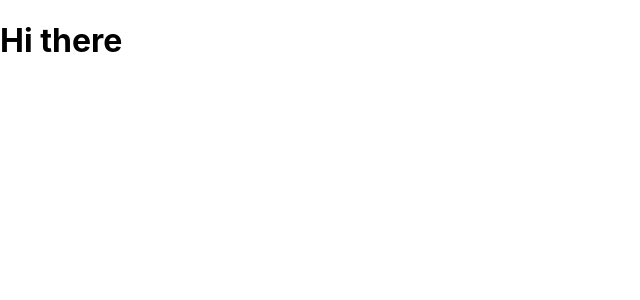
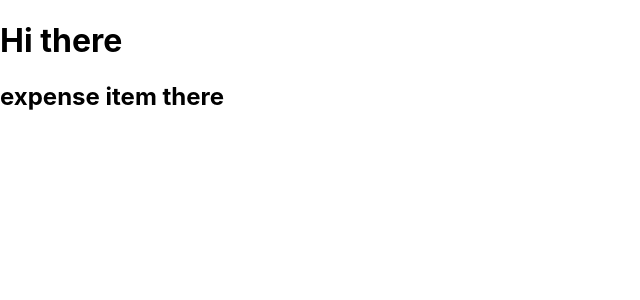
Before and after one commit to imran-farooq7/expense-tracker, a React (Create React App) app: page / in a window 1280 px wide. Shown: the top 300 px of the page, without its empty margins (0-640 px from the left). Built offline with nearby package versions, Linux system fonts and the light colour scheme.

Commit message:
Expense item component add

```diff
--- a/src/App.js
+++ b/src/App.js
@@ -1,8 +1,13 @@
+import ExpenseItem from "./components/ExpenseItem";
+
 
 function App() {
   return (
-    <h1>Hi there</h1>
-  );
+		<div>
+			<h1>Hi there</h1>
+			<ExpenseItem></ExpenseItem>
+		</div>
+	);
 }
 
 export default App;
--- /dev/null
+++ b/src/components/ExpenseItem.js
@@ -0,0 +1,4 @@
+function ExpenseItem() {
+    return <h2>expense item there</h2>;
+}
+export default ExpenseItem;
```
